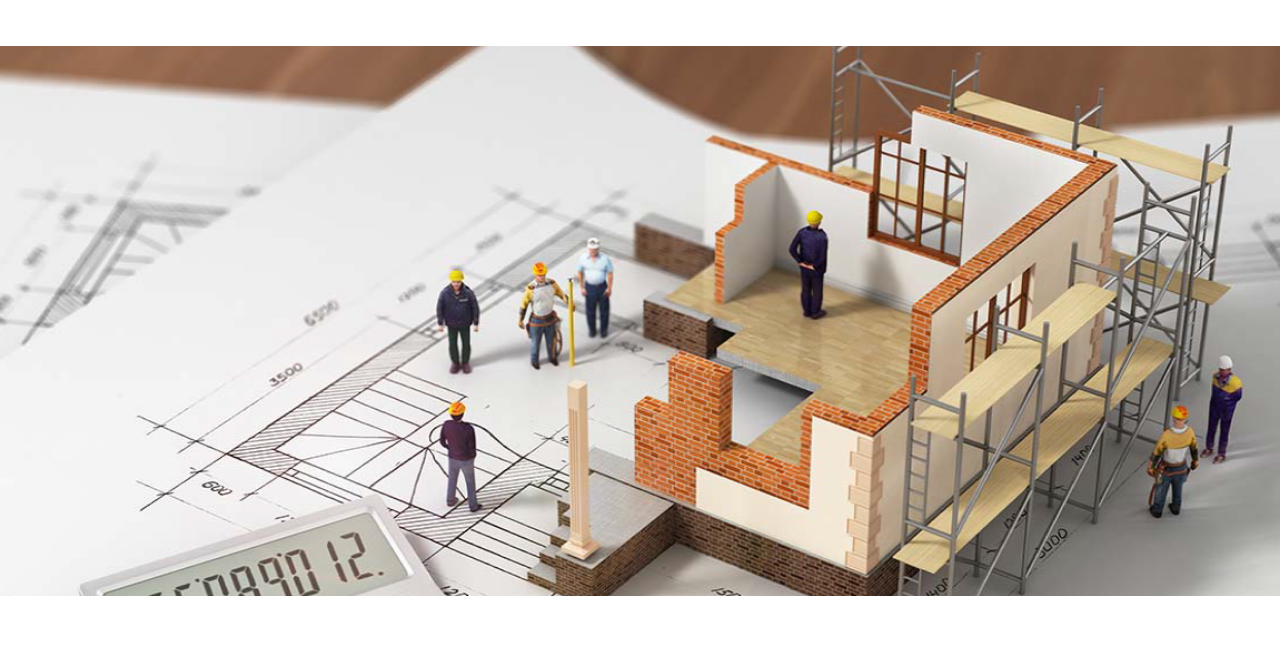
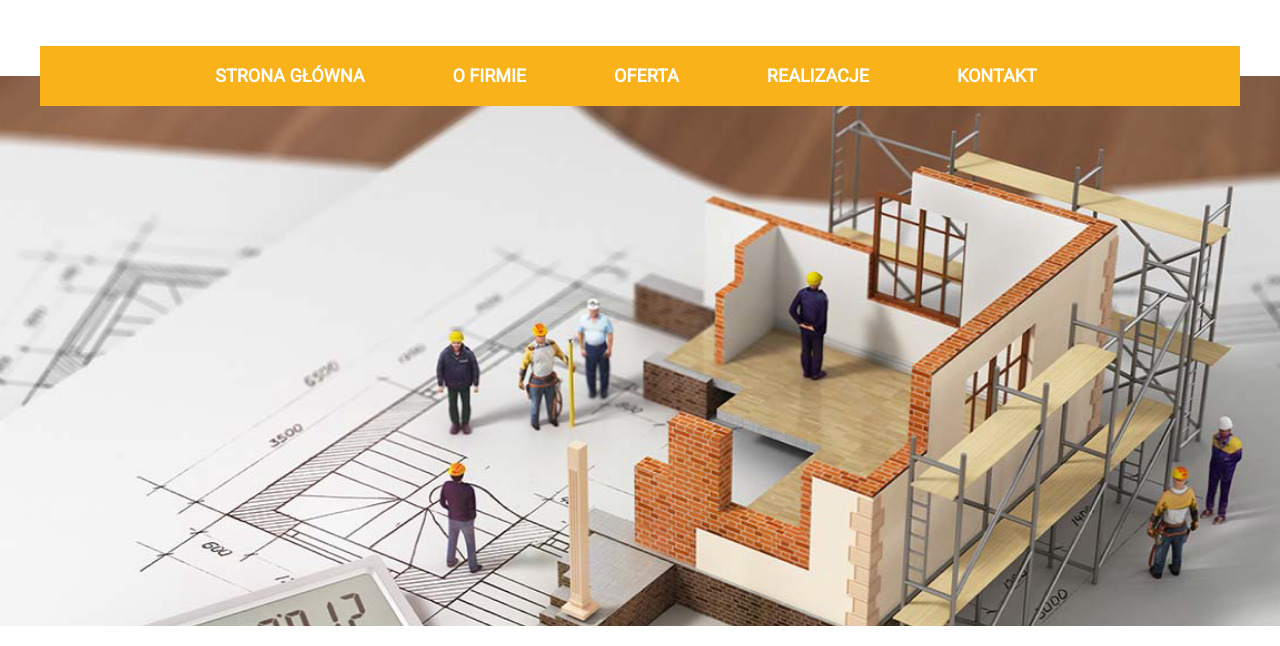
Before and after one commit to pantera272/do-mar, a website: page index.html in a window 1280 px wide. Shown: the part 154-800 px from the top of the page. Drawn offline with Linux system fonts and the light colour scheme.

Commit message:
Add navigation

```diff
--- a/index.html
+++ b/index.html
@@ -37,8 +37,19 @@
         </div>
       </div>
     </header>
+    <nav class="navigation">
+      <div class="navigation-box">
+        <ul>
+          <li><a href="index.html">Strona główna<i class="fa-regular fa-circle-right"></i></a></li>
+          <li><a href="#ofirmie">O firmie<i class="fa-regular fa-circle-right"></i></a></li>
+          <li><a href="#oferta">Oferta<i class="fa-regular fa-circle-right"></i></a></li>
+          <li><a href="#realizacje">Realizacje<i class="fa-regular fa-circle-right"></i></a></li>
+          <li><a href="#kontakt">Kontakt<i class="fa-regular fa-circle-right"></i></a></li>
+        </ul>
+      </div>
+    </nav>
     <div class="banner">
-      <img src="images/house.png" alt="Baner">
+
     </div>
   </body>
 </html>
--- a/sass/_colors.scss
+++ b/sass/_colors.scss
@@ -1,2 +1,3 @@
 $white: white;
+$navigation-link: black;
 $main: #f9b21a;
--- a/sass/_main.scss
+++ b/sass/_main.scss
@@ -34,16 +34,17 @@
 
         .text-touch {
           margin-left: 20px;
-          font-size: 18px;
 
           p:first-child {
             font-weight: 600;
             margin-top: 0;
+            font-size: 18px;
           }
 
           p {
             margin-bottom: 0;
             line-height: 24px;
+            font-size: 16px;
           }
         }
       }
@@ -56,11 +57,63 @@
   }
 }
 
+.navigation {
+  width: 100%;
+
+  .navigation-box {
+    display: flex;
+    justify-content: center;
+
+    ul {
+      width: 1200px;
+      height: 60px;
+      background-color: colors.$main;
+      display: flex;
+      justify-content: center;
+      align-items: middle;
+
+      li {
+        display: inline-block ;
+        height: 40px;
+        margin-top: 19px;
+
+        a {
+          font-size: 18px;
+          text-transform: uppercase;
+          padding: 11px 30px;
+          font-weight: 600;
+          color: colors.$white;
+          transition: 300ms;
+
+          i {
+            margin-left: 10px;
+            opacity: 0;
+            transition: 300ms;
+          }
+        }
+
+        a:hover {
+          color: colors.$main;
+          background-color: colors.$white;
+          margin-left: -10px;
+
+          i {
+            margin-left: 20px;
+            opacity: 1;
+          }
+        }
+      }
+    }
+  }
+}
+
 .banner {
 
-  img {
-    width: 100%;
-    object-fit: cover;
-    height: 550px;
-  }
+  margin-top: -30px;
+  width: 100%;
+  object-fit: cover;
+  height: 550px;
+  background-image: url('../images/house.png');
+  background-repeat: no-repeat;
+  background-size: cover;
 }
--- a/sass/style.scss
+++ b/sass/style.scss
@@ -7,3 +7,8 @@
   box-sizing: border-box;
   font-family: 'Roboto', sans-serif;
 }
+
+a, a:visited, a:active {
+  text-decoration: none;
+  color: colors.$navigation-link;
+}
```
Also changed, not shown: css/style.css, 1 other file.
